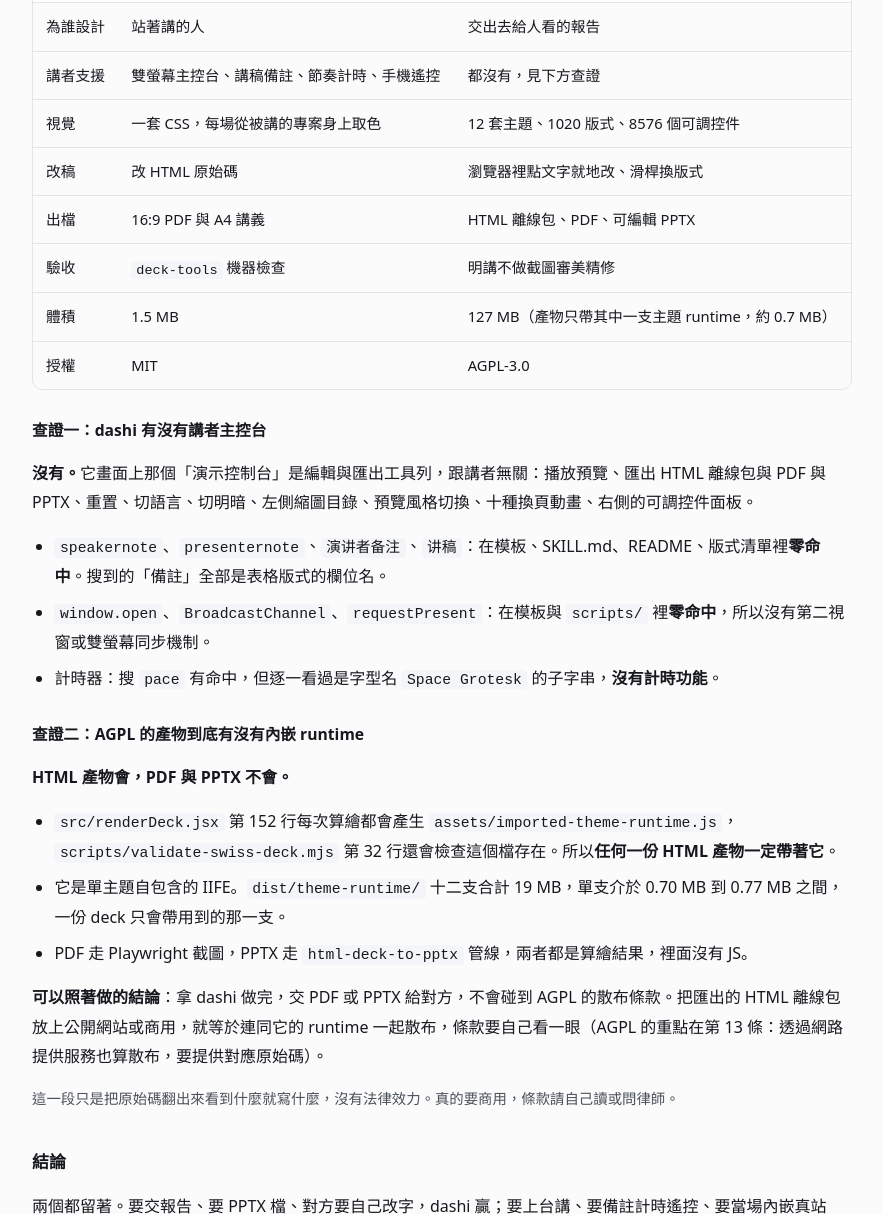
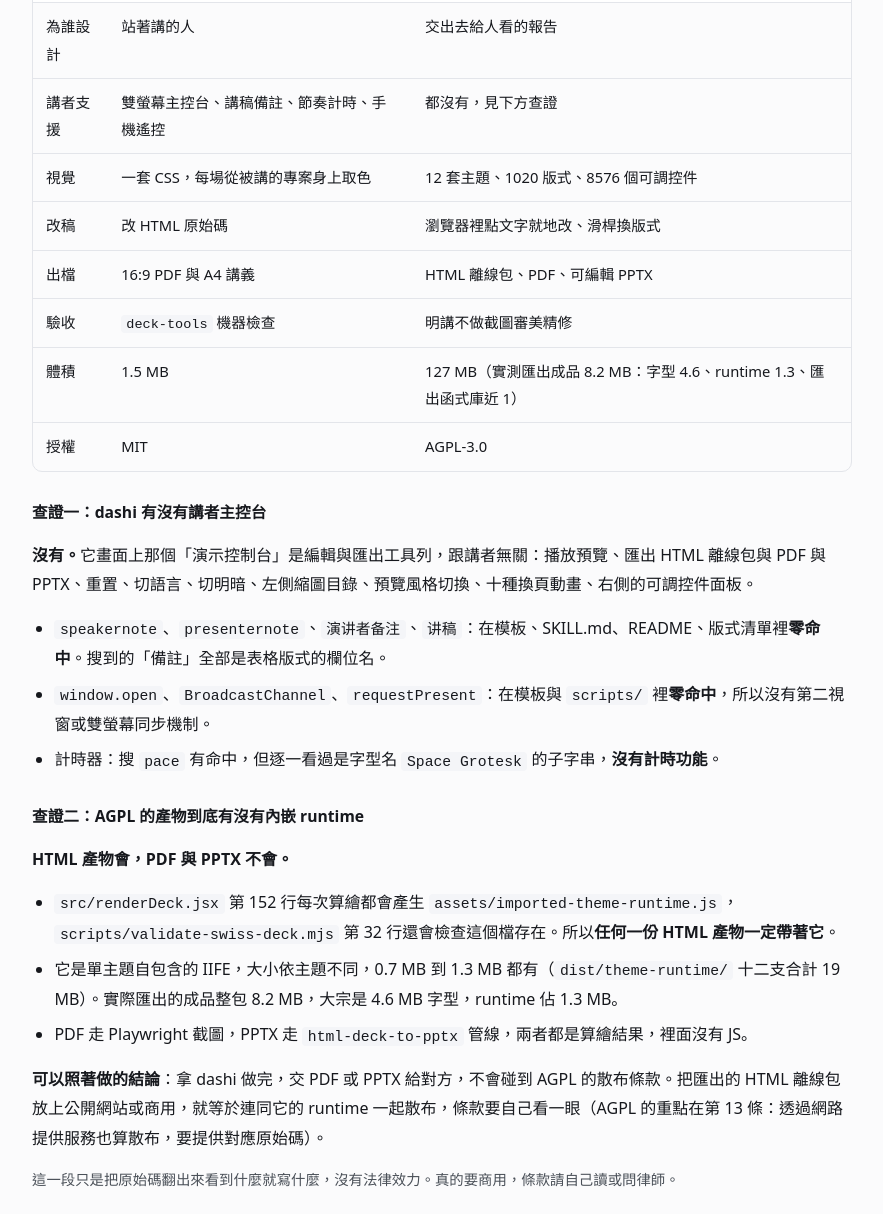
Before and after one commit to yazelin/slide-background-research, a plain HTML site: page ecosystem/index.html in a window 1280 px wide. Shown: the part 5997-7211 px from the top of the page, without its empty margins (198-1081 px from the left). Drawn offline with Linux system fonts and the light colour scheme.

Commit message:
dashi 體積改成實測值:成品 8.2 MB,字型 4.6、runtime 1.3
先前寫「單主題 runtime 約 0.7 MB」是抽到最小的兩支,theme05 本來就 1.25 MB。
拿 0902 那份實際匯出的成品量出來修正。

```diff
--- a/ecosystem/index.html
+++ b/ecosystem/index.html
@@ -224,7 +224,7 @@
     <tr><td>改稿</td><td>改 HTML 原始碼</td><td>瀏覽器裡點文字就地改、滑桿換版式</td></tr>
     <tr><td>出檔</td><td>16:9 PDF 與 A4 講義</td><td>HTML 離線包、PDF、可編輯 PPTX</td></tr>
     <tr><td>驗收</td><td><code>deck-tools</code> 機器檢查</td><td>明講不做截圖審美精修</td></tr>
-    <tr><td>體積</td><td>1.5 MB</td><td>127 MB（產物只帶其中一支主題 runtime，約 0.7 MB）</td></tr>
+    <tr><td>體積</td><td>1.5 MB</td><td>127 MB（實測匯出成品 8.2 MB：字型 4.6、runtime 1.3、匯出函式庫近 1）</td></tr>
     <tr><td>授權</td><td>MIT</td><td>AGPL-3.0</td></tr>
   </tbody>
 </table>
@@ -242,7 +242,7 @@
 <p><strong>HTML 產物會，PDF 與 PPTX 不會。</strong></p>
 <ul>
   <li><code>src/renderDeck.jsx</code> 第 152 行每次算繪都會產生 <code>assets/imported-theme-runtime.js</code>，<code>scripts/validate-swiss-deck.mjs</code> 第 32 行還會檢查這個檔存在。所以<strong>任何一份 HTML 產物一定帶著它</strong>。</li>
-  <li>它是單主題自包含的 IIFE。<code>dist/theme-runtime/</code> 十二支合計 19 MB，單支介於 0.70 MB 到 0.77 MB 之間，一份 deck 只會帶用到的那一支。</li>
+  <li>它是單主題自包含的 IIFE，大小依主題不同，0.7 MB 到 1.3 MB 都有（<code>dist/theme-runtime/</code> 十二支合計 19 MB）。實際匯出的成品整包 8.2 MB，大宗是 4.6 MB 字型，runtime 佔 1.3 MB。</li>
   <li>PDF 走 Playwright 截圖，PPTX 走 <code>html-deck-to-pptx</code> 管線，兩者都是算繪結果，裡面沒有 JS。</li>
 </ul>
 <p><strong>可以照著做的結論</strong>：拿 dashi 做完，交 PDF 或 PPTX 給對方，不會碰到 AGPL 的散布條款。把匯出的 HTML 離線包放上公開網站或商用，就等於連同它的 runtime 一起散布，條款要自己看一眼（AGPL 的重點在第 13 條：透過網路提供服務也算散布，要提供對應原始碼）。</p>
```
